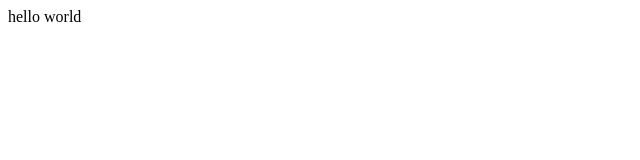
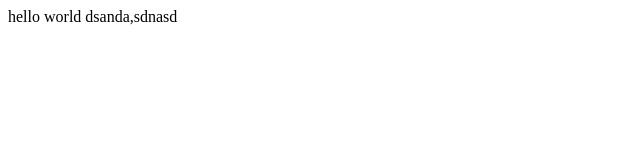
Before and after one commit to Markjay0216/WD83P, a plain HTML site: page index.html in a window 1280 px wide. Shown: the whole page, without its empty margins (0-640 px from the left). Drawn offline with Linux system fonts and the light colour scheme.

Commit message:
Update index.html
edited

```diff
--- a/index.html
+++ b/index.html
@@ -7,5 +7,6 @@
 </head>
 <body>
     hello world
+    dsanda,sdnasd
 </body>
 </html>
```
